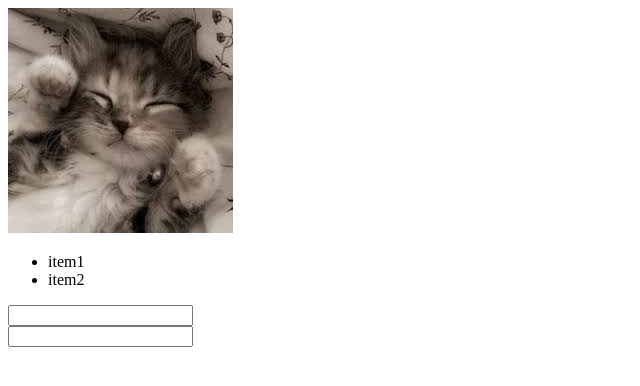
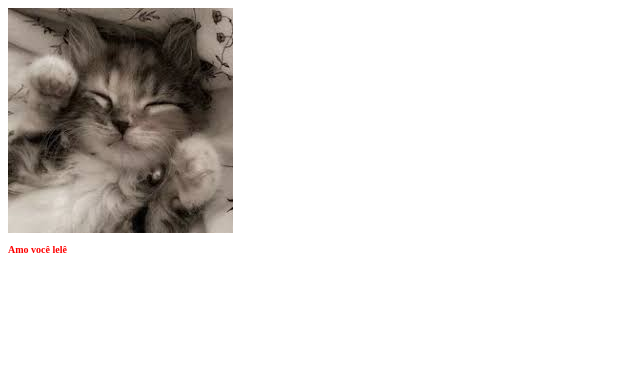
Before and after one commit to GabrielPDM13/meu-site, a plain HTML site: page index.html in a window 1280 px wide. Shown: the whole page, without its empty margins (0-640 px from the left). Drawn offline with Linux system fonts and the light colour scheme.

Commit message:
Update index.html

```diff
--- a/index.html
+++ b/index.html
@@ -3,18 +3,18 @@
 <head>
     <meta charset="UTF-8">
     <meta name="viewport" content="width=device-width, initial-scale=1.0">
-    <title>site</title>
+    <title>Amo vc lelê</title>
 </head>
+<style>
+    .titulo {
+        color: red;
+        font-size: 10px;
+    }
+</style>
+
 <body>
     <img src="gatinho.jpeg">
+    <h1 class="titulo">Amo você lelê</h1>
 
-    <ul>
-        <li>item1</li>
-        <li>item2</li>
-    </ul>
-    <form>
-        <input type="number"> <br>
-        <input type="password">
-    </form>
 </body>
 </html></html>
```
